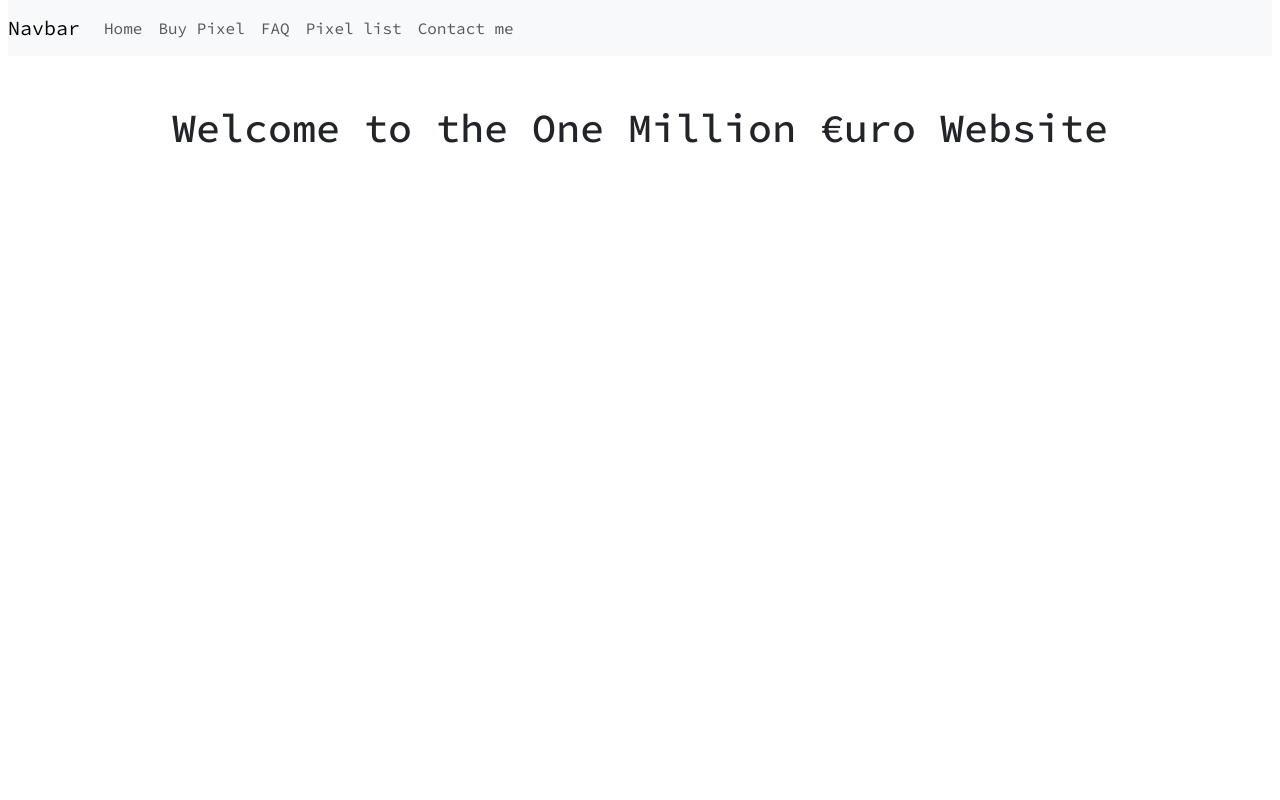
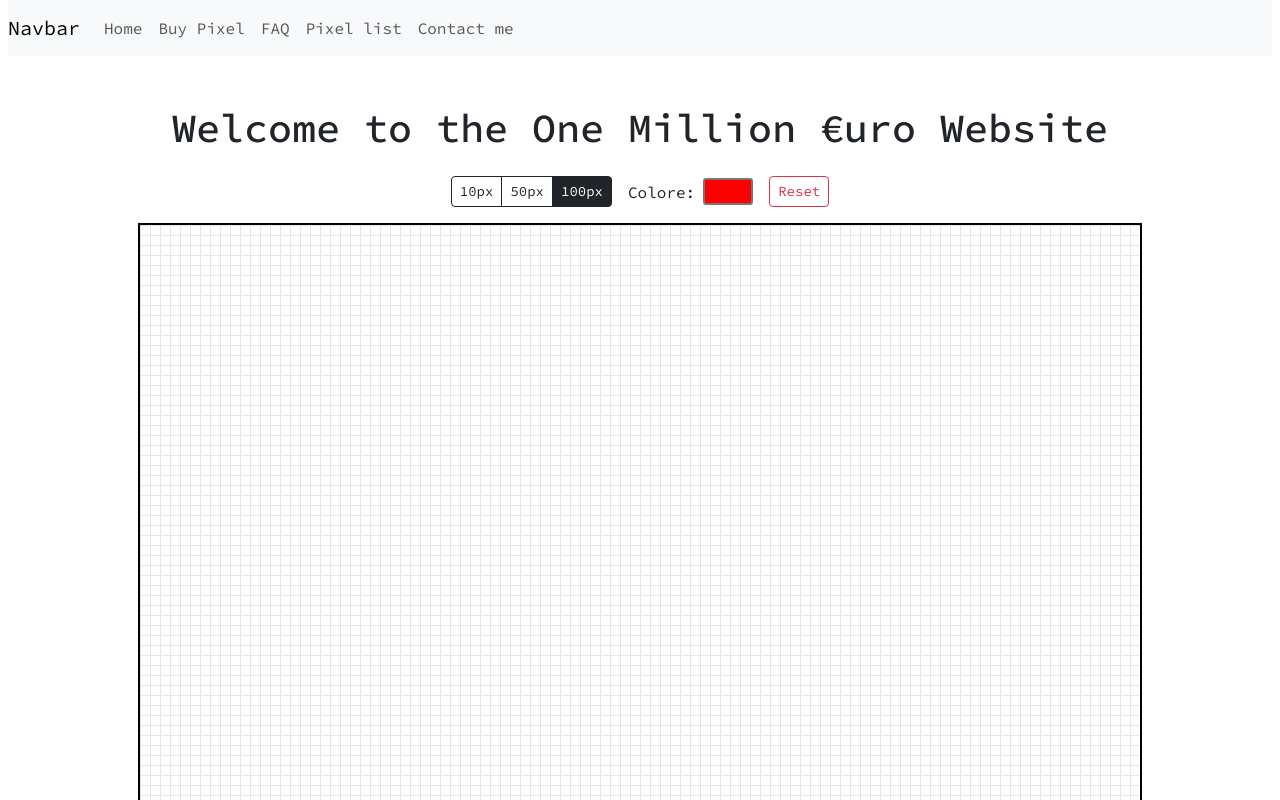
Before and after one commit to Johnnyfromtheblock4/million-euro-website, a React (Vite) app: page / in a window 1280 px wide. Shown: the top 800 px of the page. Built offline with nearby package versions, Linux system fonts and the light colour scheme.

Commit message:
[UPD] canva

```diff
--- a/components/Header.jsx
+++ b/components/Header.jsx
@@ -4,12 +4,12 @@ const Header = () => {
   return (
     <>
       {/* Top Header */}
-      <nav class="navbar navbar-expand-lg navbar-light bg-light mx-2">
-        <a class="navbar-brand" href="#">
+      <nav className="navbar navbar-expand-lg navbar-light bg-light mx-2">
+        <a className="navbar-brand" href="#">
           Navbar
         </a>
         <button
-          class="navbar-toggler"
+          className="navbar-toggler"
           type="button"
           data-toggle="collapse"
           data-target="#navbarNavDropdown"
@@ -17,32 +17,32 @@ const Header = () => {
           aria-expanded="false"
           aria-label="Toggle navigation"
         >
-          <span class="navbar-toggler-icon"></span>
+          <span className="navbar-toggler-icon"></span>
         </button>
-        <div class="collapse navbar-collapse" id="navbarNavDropdown">
-          <ul class="navbar-nav">
-            <li class="nav-item active">
-              <a class="nav-link" href="#">
+        <div className="collapse navbar-collapse" id="navbarNavDropdown">
+          <ul className="navbar-nav">
+            <li className="nav-item active">
+              <a className="nav-link" href="#">
                 Home
               </a>
             </li>
-            <li class="nav-item">
-              <a class="nav-link" href="#">
+            <li className="nav-item">
+              <a className="nav-link" href="#">
                 Buy Pixel
               </a>
             </li>
-            <li class="nav-item">
-              <a class="nav-link" href="#">
+            <li className="nav-item">
+              <a className="nav-link" href="#">
                 FAQ
               </a>
             </li>
-            <li class="nav-item">
-              <a class="nav-link" href="#">
+            <li className="nav-item">
+              <a className="nav-link" href="#">
                 Pixel list
               </a>
             </li>
-            <li class="nav-item">
-              <a class="nav-link" href="#">
+            <li className="nav-item">
+              <a className="nav-link" href="#">
                 Contact me
               </a>
             </li>
--- /dev/null
+++ b/components/PixelCanvas.jsx
@@ -0,0 +1,163 @@
+import { useEffect, useMemo, useRef, useState } from "react";
+
+const CANVAS_SIZE = 1000; // 1000px x 1000px = 1.000.000 pixel
+const BLOCK = 10; // blocco minimo 10x10
+
+function makeKey(x, y) {
+  return `${x},${y}`;
+}
+
+export default function PixelCanvas() {
+  const canvasRef = useRef(null);
+
+  // pacchetti (numero di pixel logici)
+  const packs = useMemo(
+    () => ({
+      10: { w: 10, h: 1, label: "10px" },
+      50: { w: 10, h: 5, label: "50px" },
+      100: { w: 10, h: 10, label: "100px" },
+    }),
+    []
+  );
+
+  const [packSize, setPackSize] = useState(100);
+  const [color, setColor] = useState("#ff0000");
+
+  // “database” in memoria dei pixel colorati
+  const paintedRef = useRef(new Map()); // key "x,y" -> color
+
+  useEffect(() => {
+    const canvas = canvasRef.current;
+    const ctx = canvas.getContext("2d");
+
+    canvas.width = CANVAS_SIZE;
+    canvas.height = CANVAS_SIZE;
+
+    // sfondo bianco
+    ctx.fillStyle = "#ffffff";
+    ctx.fillRect(0, 0, CANVAS_SIZE, CANVAS_SIZE);
+
+    // griglia (come l'originale)
+    drawGrid(ctx);
+  }, []);
+
+  const drawGrid = (ctx) => {
+    ctx.strokeStyle = "#e6e6e6";
+    ctx.lineWidth = 1;
+
+    // linee verticali
+    for (let x = 0; x <= CANVAS_SIZE; x += BLOCK) {
+      ctx.beginPath();
+      ctx.moveTo(x + 0.5, 0);
+      ctx.lineTo(x + 0.5, CANVAS_SIZE);
+      ctx.stroke();
+    }
+
+    // linee orizzontali
+    for (let y = 0; y <= CANVAS_SIZE; y += BLOCK) {
+      ctx.beginPath();
+      ctx.moveTo(0, y + 0.5);
+      ctx.lineTo(CANVAS_SIZE, y + 0.5);
+      ctx.stroke();
+    }
+  };
+
+  const redraw = () => {
+    const canvas = canvasRef.current;
+    const ctx = canvas.getContext("2d");
+
+    // sfondo
+    ctx.fillStyle = "#ffffff";
+    ctx.fillRect(0, 0, CANVAS_SIZE, CANVAS_SIZE);
+
+    // pixel colorati
+    for (const [key, c] of paintedRef.current.entries()) {
+      const [x, y] = key.split(",").map(Number);
+      ctx.fillStyle = c;
+      ctx.fillRect(x, y, 1, 1);
+    }
+
+    // griglia sopra
+    drawGrid(ctx);
+  };
+
+  const getCellFromEvent = (e) => {
+    const rect = canvasRef.current.getBoundingClientRect();
+    const x = Math.floor(e.clientX - rect.left);
+    const y = Math.floor(e.clientY - rect.top);
+    return { x, y };
+  };
+
+  const paintBlock = (startX, startY) => {
+    const { w, h } = packs[packSize];
+
+    const x0 = Math.floor(startX / BLOCK) * BLOCK;
+    const y0 = Math.floor(startY / BLOCK) * BLOCK;
+
+    for (let yy = 0; yy < h * BLOCK; yy++) {
+      for (let xx = 0; xx < w; xx++) {
+        const x = x0 + xx;
+        const y = y0 + yy;
+        paintedRef.current.set(makeKey(x, y), color);
+      }
+    }
+
+    redraw();
+  };
+
+  const handleClick = (e) => {
+    const { x, y } = getCellFromEvent(e);
+    paintBlock(x, y);
+  };
+
+  return (
+    <div className="d-flex flex-column gap-3 align-items-center">
+      {/* Toolbar */}
+      <div className="d-flex flex-wrap gap-3 align-items-center">
+        <div className="btn-group">
+          {[10, 50, 100].map((n) => (
+            <button
+              key={n}
+              className={`btn btn-sm ${
+                packSize === n ? "btn-dark" : "btn-outline-dark"
+              }`}
+              onClick={() => setPackSize(n)}
+            >
+              {packs[n].label}
+            </button>
+          ))}
+        </div>
+
+        <div className="d-flex align-items-center gap-2">
+          <label className="m-0">Colore:</label>
+          <input
+            type="color"
+            value={color}
+            onChange={(e) => setColor(e.target.value)}
+          />
+        </div>
+
+        <button
+          className="btn btn-sm btn-outline-danger"
+          onClick={() => {
+            paintedRef.current.clear();
+            redraw();
+          }}
+        >
+          Reset
+        </button>
+      </div>
+
+      {/* Canvas */}
+      <canvas
+        ref={canvasRef}
+        onClick={handleClick}
+        style={{
+          border: "2px solid #000",
+          cursor: "crosshair",
+          imageRendering: "pixelated",
+        }}
+      />
+    </div>
+  );
+}
--- a/pages/Homepage.jsx
+++ b/pages/Homepage.jsx
@@ -1,13 +1,13 @@
-import React from "react";
+import PixelCanvas from "../components/PixelCanvas";
 
 const Homepage = () => {
   return (
-    <div className="container my-5">
-      <h1 className="text-center">Welcome to the One Million €uro Website</h1>
-      <div className="row">
-        <div className="col-12">
+    <div className="container my-5 text-center">
+      <h1 className="mb-4">Welcome to the One Million €uro Website</h1>
 
-        </div>
+      {/* Canvas */}
+      <div className="d-flex justify-content-center">
+        <PixelCanvas />
       </div>
     </div>
   );
```
Also changed, not shown: 1 other file (tests, documents, lock files or other folders).
